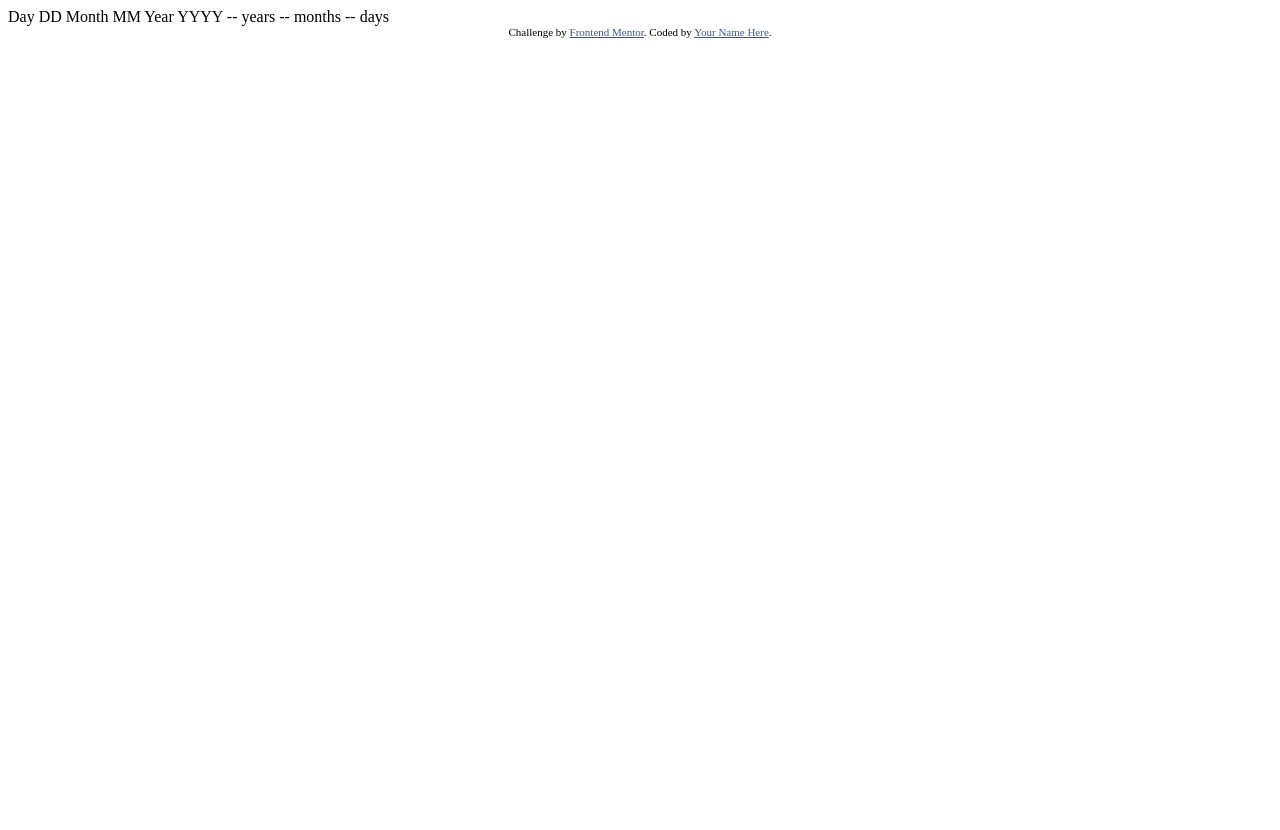
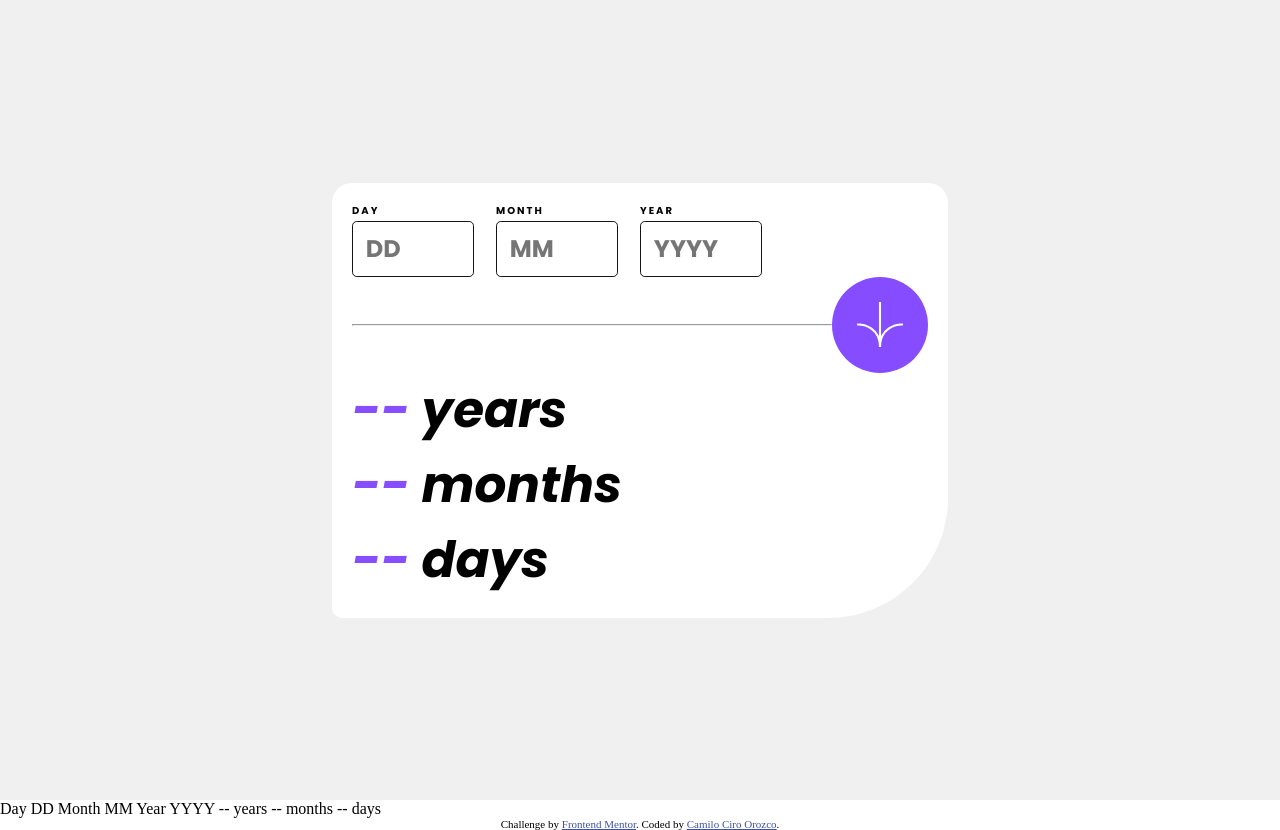
Before and after one commit to Camilo190/Frontend-Challenges, a plain HTML site: page age-calculator-app-main/index.html in a window 1280 px wide. Before the commit the page ends 800 px from the top, so only its background shows below. Drawn offline with Linux system fonts and the light colour scheme.

Commit message:
finish styles.css

```diff
--- a/age-calculator-app-main/index.html
+++ b/age-calculator-app-main/index.html
@@ -13,9 +13,46 @@
     .attribution { font-size: 11px; text-align: center; }
     .attribution a { color: hsl(228, 45%, 44%); }
   </style>
+  <link rel="stylesheet" href="styles.css">
 </head>
 <body>
-
+  <div class="container">
+    <div class="age-calculator">
+      <div class="input">
+        <div>
+          <p>Day</p>
+          <input type="text" placeholder="DD">
+        </div>
+        <div>
+          <p>Month</p>
+          <input type="text" placeholder="MM">
+        </div>
+        <div>
+          <p>Year</p>
+          <input type="text" placeholder="YYYY">
+        </div>
+      </div>
+      <div class="break">
+        <div class="line">
+          <hr>
+        </div>
+        <div class="img">
+          <img src="assets/images/icon-arrow.svg" alt="">
+        </div>
+      </div>
+      <div class="result">
+        <div>
+          <p><span>--</span> years</p>
+        </div>
+        <div>
+          <p><span>--</span> months</p>
+        </div>
+        <div>
+          <p><span>--</span> days</p>
+        </div>
+      </div>
+    </div>
+  </div>
   Day
   DD
 
@@ -31,7 +68,7 @@
 
   <div class="attribution">
     Challenge by <a href="https://www.frontendmentor.io?ref=challenge" target="_blank">Frontend Mentor</a>.
-    Coded by <a href="#">Your Name Here</a>.
+    Coded by <a href="#">Camilo Ciro Orozco</a>.
   </div>
 </body>
 </html>
--- /dev/null
+++ b/age-calculator-app-main/styles.css
@@ -0,0 +1,115 @@
+:root{
+    --bg-color: rgb(255, 255, 255);
+    --age-cal-color: rgb(240,240,240);
+    --title-color: rgb(111, 111, 111);
+    --purple: rgb(134, 78, 255);
+    --ligth-purple: rgb(134, 76, 255);
+    --smokey-grey: hsl(0, 1%, 44%);
+    --light-grey: hsl(0,0%,8%);
+}
+*{
+    margin: 0;
+    box-sizing: border-box;
+}
+@font-face {
+    font-family: poppins-bold;
+    src: url(assets/fonts/Poppins-Bold.ttf);
+}
+@font-face {
+    font-family: poppins-bolditalic;
+    src: url(assets/fonts/Poppins-BoldItalic.ttf);
+}
+@font-face {
+    font-family: poppins-extrabold;
+    src: url(assets/fonts/Poppins-ExtraBold.ttf);
+}
+@font-face {
+    font-family: poppins-extrabolditalic;
+    src: url(assets/fonts/Poppins-ExtraBoldItalic.ttf);
+}
+@font-face {
+    font-family: poppins-italic;
+    src: url(assets/fonts/Poppins-Italic.ttf);
+}
+@font-face {
+    font-family: poppins-regular;
+    src: url(assets/fonts/Poppins-Regular.ttf);
+}
+.container{
+    height: 100vh;
+    width: 100vw;
+    justify-content: center;
+    align-items: center;
+    display: flex;
+    background-color: var(--age-cal-color);
+}
+.age-calculator{
+    background-color: var(--bg-color);
+    border-radius: 20px 20px 120px 10px;
+    padding: 20px;
+}
+.input{
+    display: flex;
+}
+.input div {
+    width: 9rem;
+}
+.input p {
+    text-transform: uppercase;
+    letter-spacing: 2px;
+    font-size: x-small;
+    margin-bottom: 2px;
+    font-family: poppins-bold;
+}
+.input input {
+    font-size: x-large;
+    width: 85%;
+    border-radius: 0.3rem;
+    padding-left: 0.8rem;
+    height: 3.5rem;
+    border: 1px solid var(--light-grey);
+    font-family: poppins-bold;
+    font-weight: 700;
+}
+input:focus {
+    border: 1px solid var(--purple);
+}
+input::placeholder{
+    font-size: 1.5rem;
+    font-weight: 100;
+}
+
+
+
+.break{
+    display: flex;
+    width: 100%;
+}
+.line {
+    display: flex;
+    align-items: center;
+}
+.break .line hr {
+    width: 30rem;
+    color: var(--smokey-grey);
+}
+.img {
+    background-color: var(--ligth-purple);
+    border-radius: 50%;
+    height: 6rem;
+    width: 6rem;
+    display: flex;
+    justify-content: center;
+    align-items: center;
+}
+img {
+    width: 50%;
+}
+.result div p{
+    font-size: 50px;
+    font-family: poppins-bolditalic;
+    text-transform: lowercase;
+}
+.result div span{
+    color: var(--purple);
+}
```
